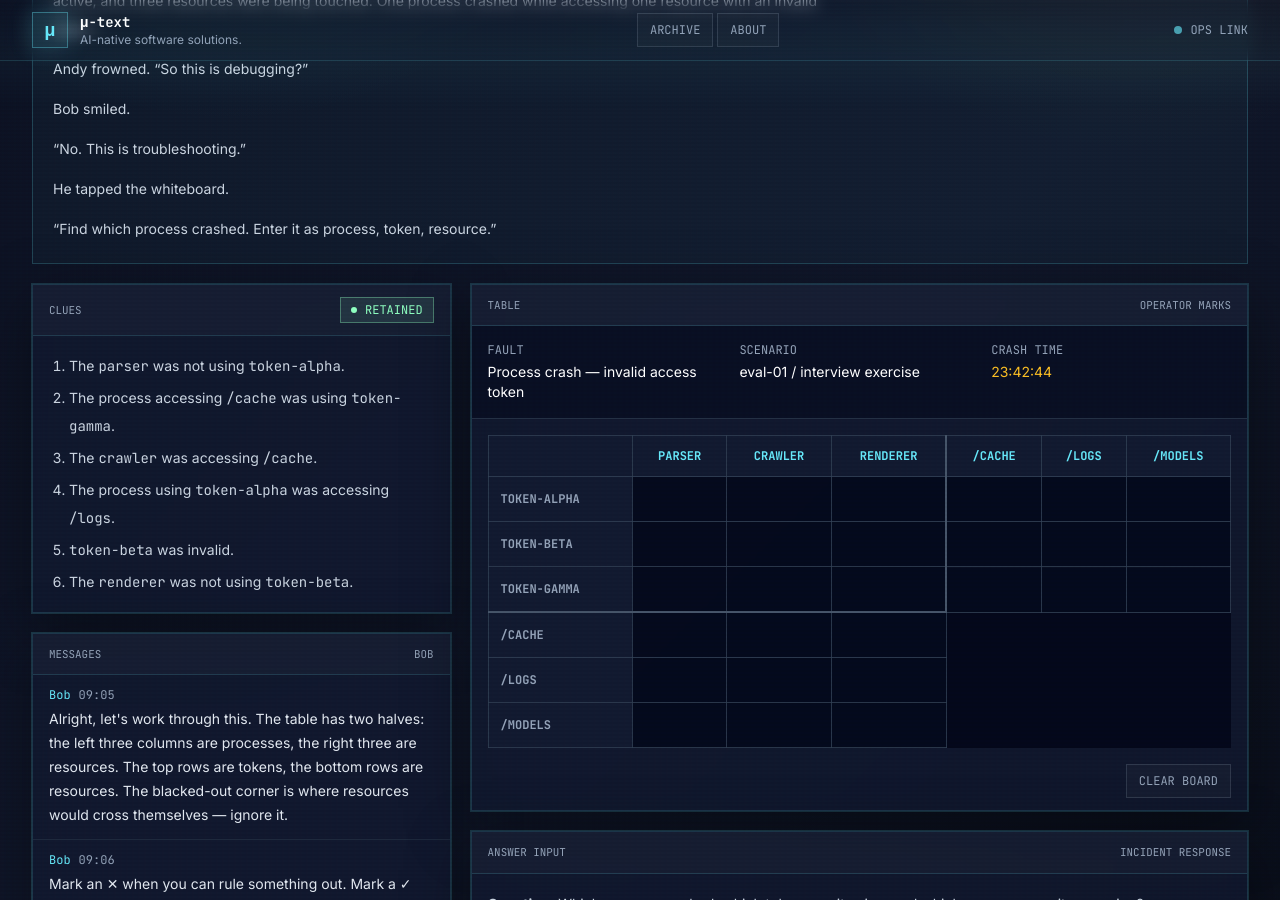
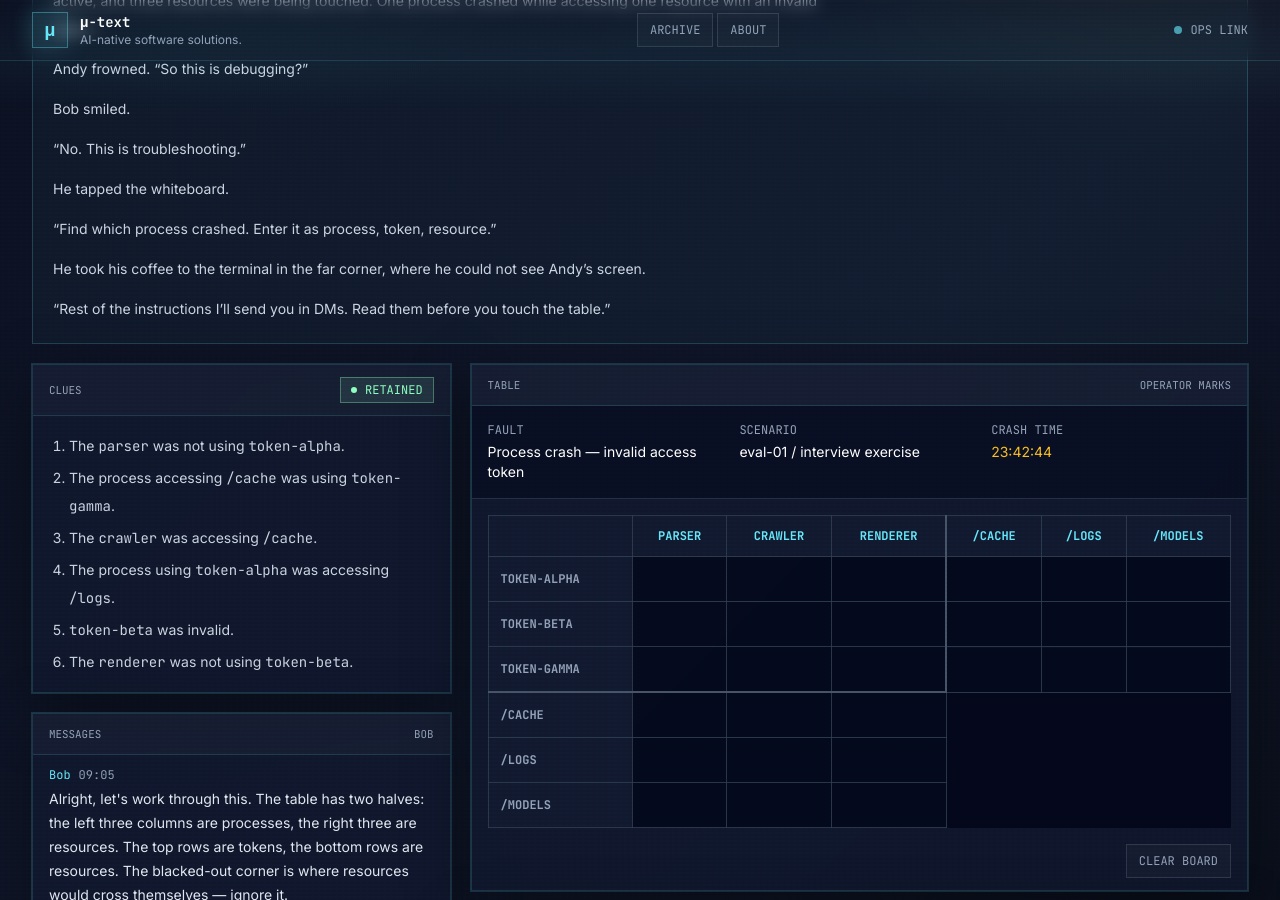
Before and after one commit to dhilst/mutext, a Jekyll site: the page built from _posts/2026-05-15-tutorial.md, in a window 1280 px wide and 900 px high, scrolled down 411 px. Built offline with Jekyll 4.4.1, drawn with Linux system fonts in a browser that asks for light colours.

Commit message:
Point the player at Bob's DMs before the first grid
Nothing told a first-time player that the messages panel holds the walkthrough.
Bob now says so on his way out of the brief, and crosses the room first, so a
man in the same room messaging the candidate reads as deliberate rather than
odd.

The continuity check's meta-language rule does not fire on it: 'DMs' is a
thing the company's chat actually has, and the panel it points at is titled
messages / bob.

```diff
--- a/_posts/2026-05-15-tutorial.md
+++ b/_posts/2026-05-15-tutorial.md
@@ -29,6 +29,12 @@ Bob smiled.
 He tapped the whiteboard.
 
 "Find which process crashed. Enter it as process, token, resource."
+
+He took his coffee to the terminal in the far corner, where he could not see
+Andy's screen.
+
+"Rest of the instructions I'll send you in DMs. Read them before you touch the
+table."
 
 {% include lore-block_end.html %}
 
```
